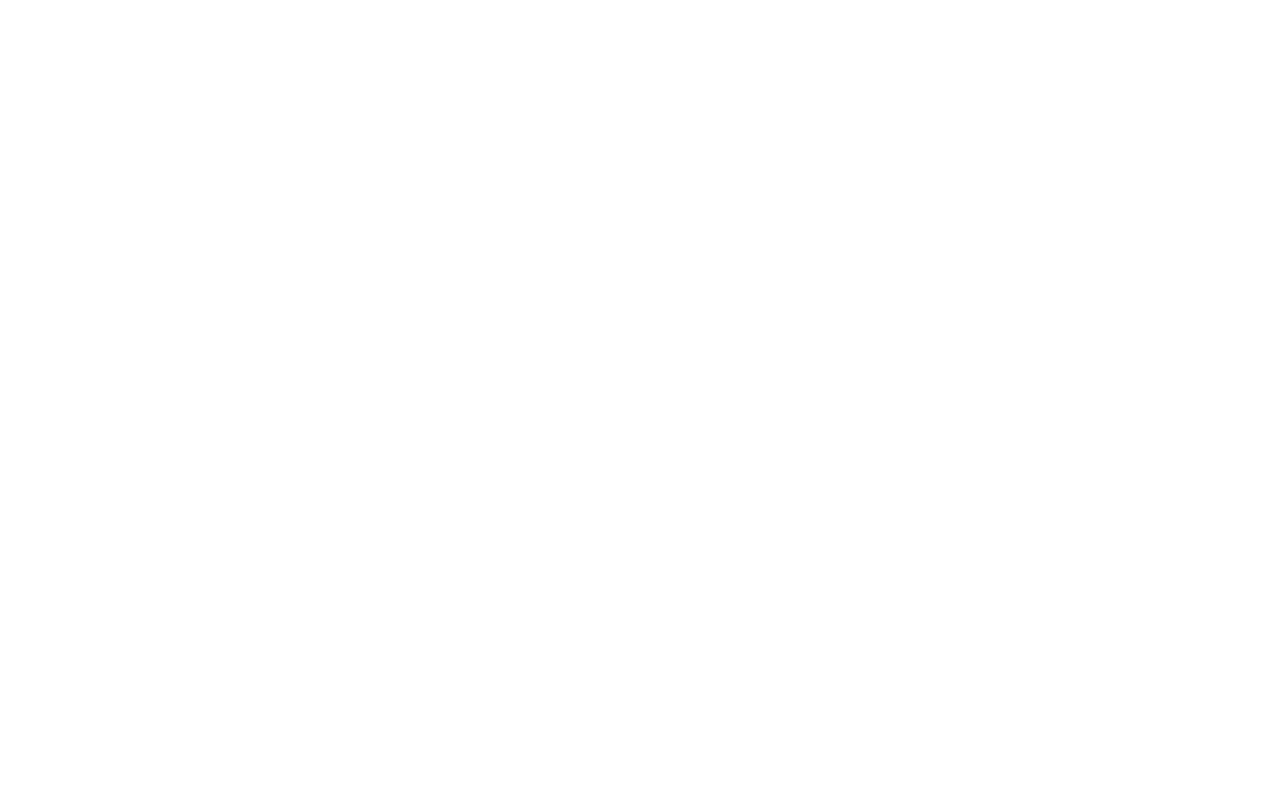
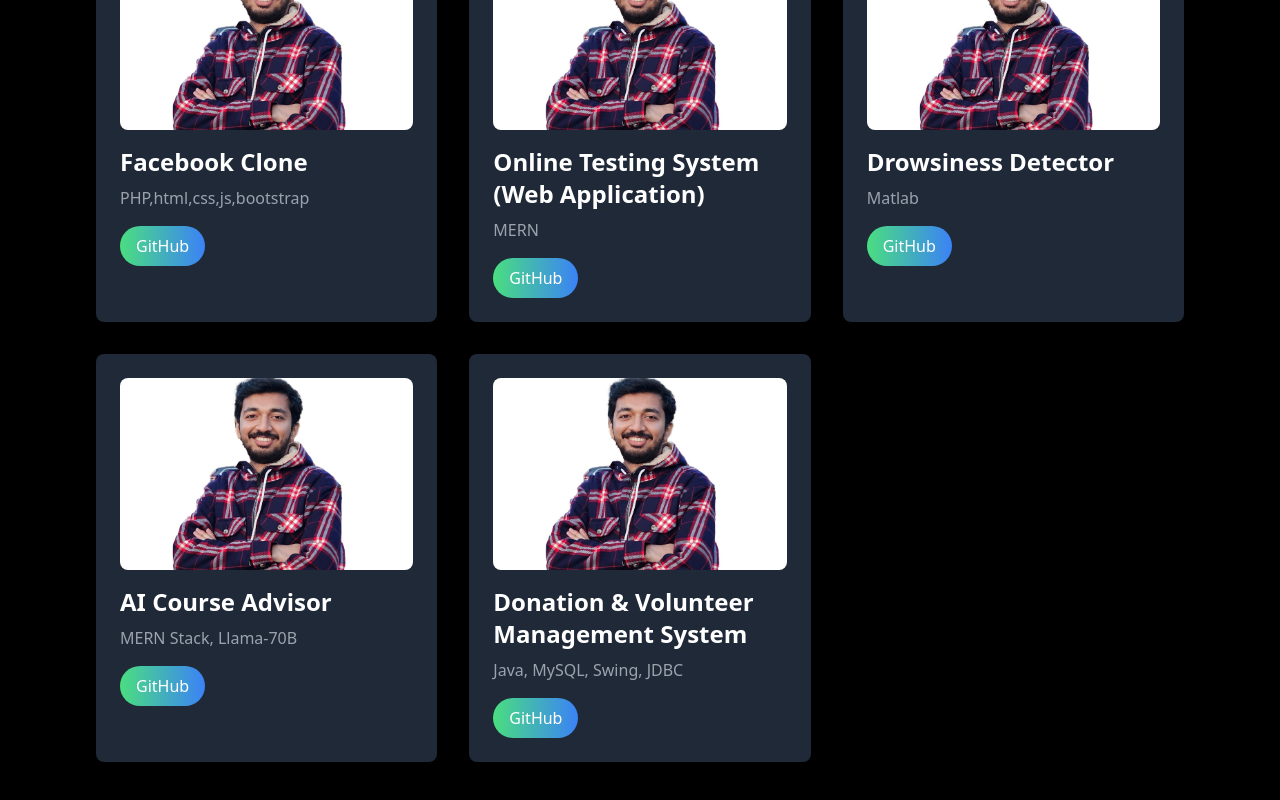
Before and after one commit to sarthak-wq/portfolio, a React (Vite) app: page / in a window 1280 px wide. Shown: the part 1498-2298 px from the top of the page. Before the commit the page ends 1244 px from the top, so only its background shows below. Built offline with nearby package versions, Linux system fonts and the light colour scheme.

Commit message:
Added projects section

```diff
--- a/src/App.tsx
+++ b/src/App.tsx
@@ -2,6 +2,7 @@ import './App.css'
 import Navbar from './components/Navbar'
 import About from './components/About'
 import Hero from './components/Hero'
+import Projects from './components/Projects'
 
 function App() {
 
@@ -10,6 +11,7 @@ function App() {
     <Navbar/>
     <Hero/>
     <About/>
+    <Projects/>
   </div>
   )
 }
--- a/src/components/Hero.tsx
+++ b/src/components/Hero.tsx
@@ -1,16 +1,16 @@
 import React from 'react';
-import HeroImage from '../assets/mypic.jpg'; // Assuming you're using a static image file
+import HeroImage from '../assets/mypic.jpg';
 
 const Hero: React.FC = () => {
   return (
     <div className="bg-black text-white text-center py-16">
       <img
         src={HeroImage}
-        alt="Mohammad Yousof"
+        alt="Sarthak Deshmukh"
         className="mx-auto mb-8 w-48 h-48 rounded-full object-cover transform transition-transform duration-300 hover:scale-105"
       />
       <h1 className="text-4xl font-bold">
-        I'm{" "}
+        I'm {' '}
         <span className="text-transparent bg-clip-text bg-gradient-to-r from-green-400 to-blue-500">
           Sarthak Deshmukh
         </span>
--- /dev/null
+++ b/src/components/Projects.tsx
@@ -0,0 +1,87 @@
+import React from "react";
+import employeeMSImage from "../assets/mypic.jpg";
+import bookMSImage from "../assets/mypic.jpg";
+
+
+interface Project {
+  id: number;
+  name: string;
+  technologies: string;
+  image: string;
+  github: string;
+}
+
+
+const projects: Project[] = [
+  {
+    id: 1,
+    name: "Facebook Clone",
+    technologies: "PHP,html,css,js,bootstrap",
+    image: employeeMSImage,
+    github: "https://github.com/sarthak-wq",
+  },
+  {
+    id: 2,
+    name: "Online Testing System (Web Application)",
+    technologies: "MERN",
+    image: bookMSImage,
+    github: "https://github.com/sarthak-wq",
+  },
+  {
+    id: 3,
+    name: "Drowsiness Detector",
+    technologies: "Matlab",
+    image: employeeMSImage,
+    github: "https://github.com/sarthak-wq",
+  },
+  {
+    id: 3,
+    name: "AI Course Advisor",
+    technologies: "MERN Stack, Llama-70B",
+    image: employeeMSImage,
+    github: "https://github.com/sarthak-wq",
+  },
+  {
+    id: 3,
+    name: "Donation & Volunteer Management System",
+    technologies: "Java, MySQL, Swing, JDBC",
+    image: employeeMSImage,
+    github: "https://github.com/sarthak-wq",
+  }
+];
+
+const Projects: React.FC = () => {
+  return (
+    <div className="bg-black text-white py-20" id="project">
+      <div className="container mx-auto px-8 md:px-16 lg:px-24">
+        <h2 className="text-4xl font-bold text-center mb-12">Projects</h2>
+        <div className="grid grid-cols-1 md:grid-cols-2 lg:grid-cols-3 gap-8">
+          {projects.map((project) => (
+            <div
+              key={project.id}
+              className="bg-gray-800 p-6 rounded-lg hover:shadow-lg transform transition-transform duration-300 hover:scale-105"
+            >
+              <img
+                src={project.image}
+                alt={project.name}
+                className="rounded-lg mb-4 w-full h-48 object-cover"
+              />
+              <h3 className="text-2xl font-bold mb-2">{project.name}</h3>
+              <p className="text-gray-400 mb-4">{project.technologies}</p>
+              <a
+                href={project.github}
+                className="inline-block bg-gradient-to-r from-green-400 to-blue-500 text-white px-4 py-2 rounded-full"
+                target="_blank"
+                rel="noopener noreferrer"
+              >
+                GitHub
+              </a>
+            </div>
+          ))}
+        </div>
+      </div>
+    </div>
+  );
+};
+
+export default Projects;
```
